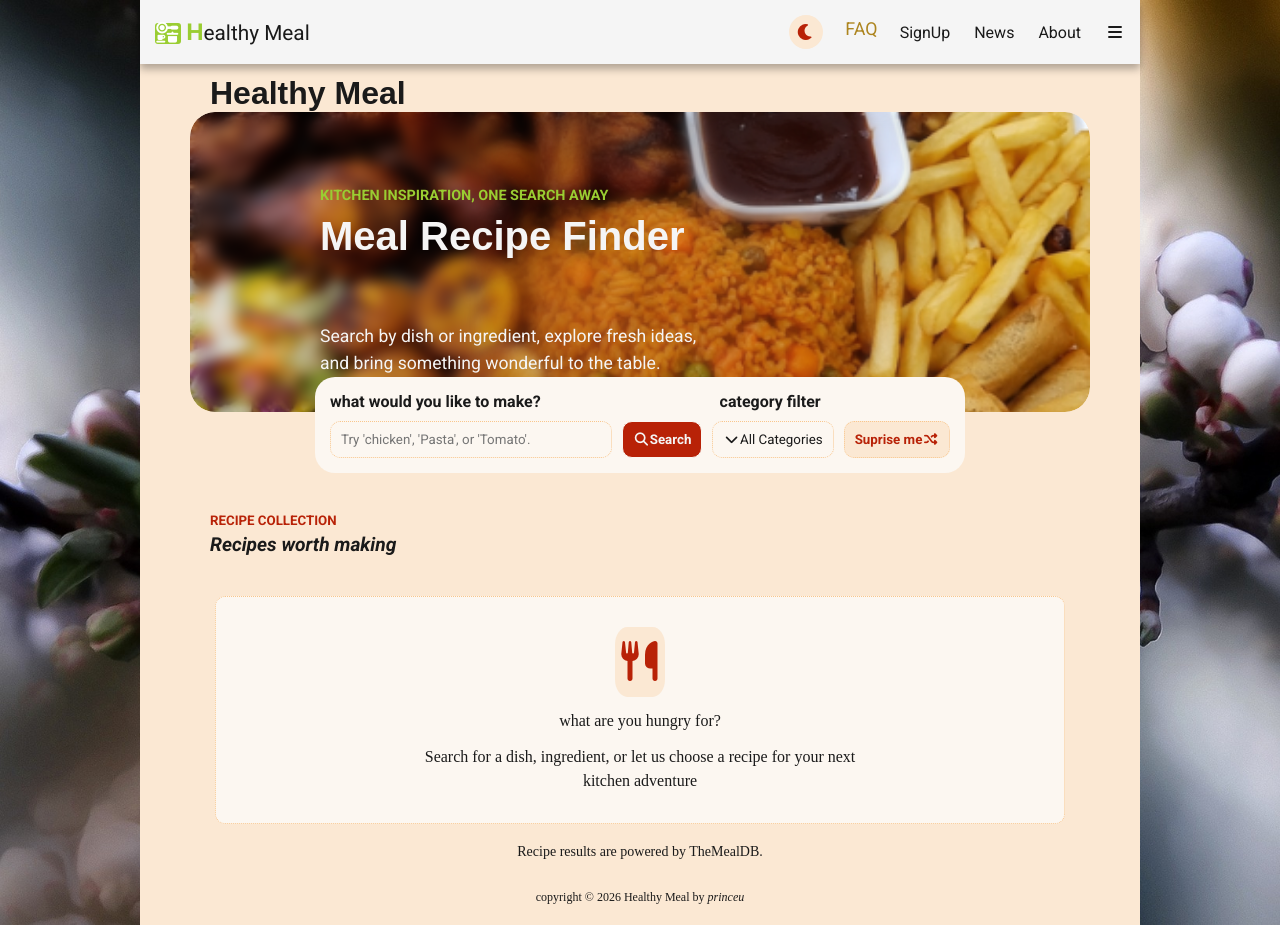
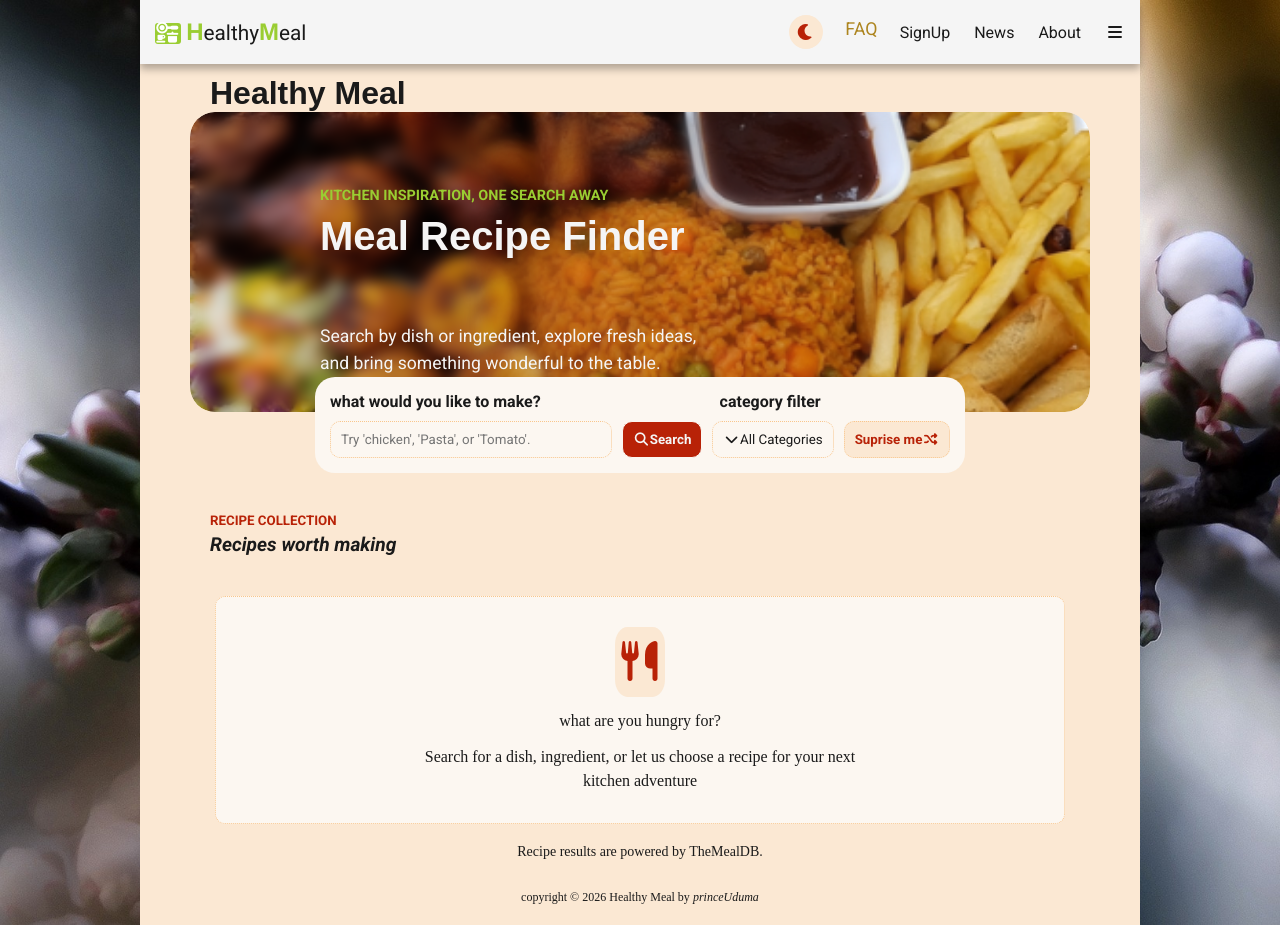
Before and after one commit to princeolalacious/meal-recipe, a plain HTML site: page index.html in a window 1280 px wide. Drawn offline with nearby package versions, Linux system fonts and the light colour scheme; a web font is replaced by a local one.

Commit message:
Joined the "HealthyMeal" together withiut space. also gaven letter"M" same color with "H".

```diff
--- a/index.html
+++ b/index.html
@@ -30,7 +30,7 @@
    <header>
     <nav>
       <ul>
-        <li> <a href="index.html"><i class="fa-solid fa-kitchen-set"></i> <span class="h-deco">H</span>ealthy Meal</a>
+        <li> <a href="index.html"><i class="fa-solid fa-kitchen-set"></i> <span class="h-deco">H</span>ealthy<span class="h-deco">M</span>eal</a>
 
         </li>
 
@@ -119,7 +119,7 @@
     <footer>
       <p>
         <span class="nowrap">copyright &copy; <time id="year">2026</time></span>
-        <span class="nowrap">Healthy Meal by <i>princeu</i></span>
+        <span class="nowrap">Healthy Meal by <i>princeUduma</i></span>
       </p>
     </footer>
 
```
